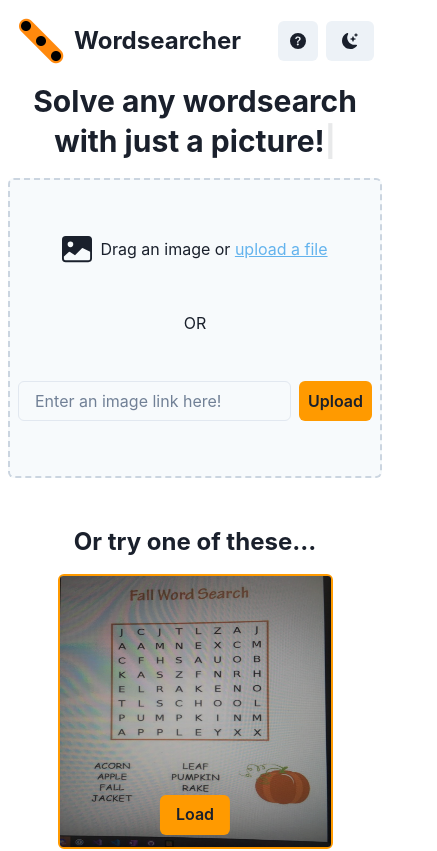
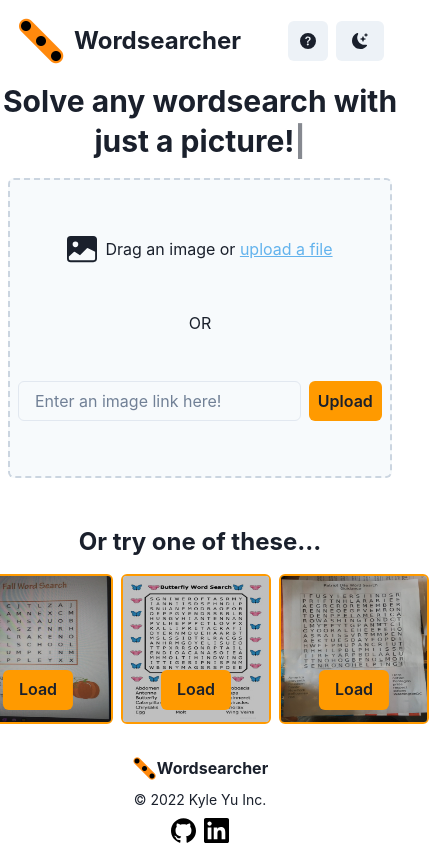
Before and after one commit to Gystre/wordsearcher-web, a Next.js app in the folder web/: page / in a window 390 px wide. Shown: the top 851 px of the page, 437 px wide, since content can reach past the window. Built offline with nearby package versions, Linux system fonts and the light colour scheme.

Commit message:
add some text and remove circle and fix link in footer

```diff
--- a/web/components/ExampleBox.tsx
+++ b/web/components/ExampleBox.tsx
@@ -1,4 +1,4 @@
-import { Box, Button, Link, useMediaQuery } from "@chakra-ui/react";
+import { Box, Button, Link } from "@chakra-ui/react";
 import Image from "next/image";
 import NextLink from "next/link";
 import React from "react";
@@ -9,16 +9,13 @@ interface ExampleBoxProps {
 }
 
 export const ExampleBox: React.FC<ExampleBoxProps> = ({ href, imageUrl }) => {
-    const [isMobile] = useMediaQuery("(max-width: 768px)");
-
-    const size = isMobile ? 275 : 150;
+    const size = 150;
 
     return (
         <NextLink href={href} passHref>
             <Link>
                 <Box
-                    mr={isMobile ? 0 : 2}
-                    mb={isMobile ? 2 : 0}
+                    mr={2}
                     position="relative"
                     width={size}
                     height={size}
@@ -33,6 +30,7 @@ export const ExampleBox: React.FC<ExampleBoxProps> = ({ href, imageUrl }) => {
                         style={{
                             filter: "brightness(75%)",
                             borderRadius: "3px",
+                            userSelect: "none",
                         }}
                         draggable={false}
                         alt="Example wordsearch solve"
--- a/web/components/Footer.tsx
+++ b/web/components/Footer.tsx
@@ -9,7 +9,6 @@ import {
 import Image from "next/image";
 import Link from "next/link";
 import React from "react";
-import { Circle } from "./Circle";
 import { GithubIcon } from "./GithubIcon";
 import { LinkedinIcon } from "./LinkedinIcon";
 
@@ -25,27 +24,28 @@ export const Footer: React.FC<FooterProps> = ({}) => {
         <Flex
             align="center"
             justifyContent="space-between"
-            // direction={isMobile ? "column" : "row"}
+            direction={isMobile ? "column" : "row"}
             m="auto"
             py={8}
             maxW={800}
         >
-            <Link href="/">
+            <Link href="/" passHref>
+                <a>
                     <Flex align="center" cursor="pointer">
-                    <Image src="/logo.png" alt="logo" width={25} height={25} />
+                        <Image
+                            src="/logo.png"
+                            alt="logo"
+                            width={25}
+                            height={25}
+                        />
                         <Heading size="sm" userSelect="none">
                             Wordsearcher
                         </Heading>
                     </Flex>
+                </a>
             </Link>
 
-            <Box ml={2} />
-            {!isMobile ? (
-                <>
-                    <Circle radius={8} color={iconColor} />
-                    <Box ml={2} />
-                </>
-            ) : null}
+            <Box ml={isMobile ? 0 : 2} mt={isMobile ? 2 : 0} />
 
             <a
                 href="https://gystre.github.io/"
@@ -57,14 +57,9 @@ export const Footer: React.FC<FooterProps> = ({}) => {
                 </Text>
             </a>
 
-            <Box ml={2} />
-            {!isMobile ? (
-                <>
-                    <Circle radius={8} color={iconColor} />
-                    <Box ml={2} />
-                </>
-            ) : null}
+            <Box ml={isMobile ? 0 : 2} mt={isMobile ? 2 : 0} />
 
+            <Flex>
                 <a
                     href="https://github.com/gystre"
                     target="_blank"
@@ -81,5 +76,6 @@ export const Footer: React.FC<FooterProps> = ({}) => {
                     <LinkedinIcon size={25} color={iconColor} />
                 </a>
             </Flex>
+        </Flex>
     );
 };
--- a/web/pages/_app.tsx
+++ b/web/pages/_app.tsx
@@ -1,7 +1,7 @@
 import { ChakraProvider } from "@chakra-ui/react";
 import type { AppProps } from "next/app";
 import ReactGA from "react-ga4";
-import theme from "../theme";
+import theme from "../utils/theme";
 
 ReactGA.initialize(process.env.NEXT_PUBLIC_GA_TRACKING_ID);
 ReactGA.send("pageview");
--- a/web/pages/index.tsx
+++ b/web/pages/index.tsx
@@ -13,7 +13,6 @@ import {
     useToast,
 } from "@chakra-ui/react";
 import { useFormik } from "formik";
-import { motion } from "framer-motion";
 import type { NextPage } from "next";
 import Head from "next/head";
 import { useRouter } from "next/router";
@@ -23,9 +22,9 @@ import { BsFillImageFill } from "react-icons/bs";
 import ReactTyped from "react-typed";
 import { ExampleBox } from "../components/ExampleBox";
 import { Layout } from "../components/Layout";
-import theme from "../theme";
 import { errorAnim } from "../utils/errorAnim";
 import { ErrorCode } from "../utils/ErrorCode";
+import theme from "../utils/theme";
 import { uploadToB2 } from "../utils/uploadToB2";
 import { validateUrl } from "../utils/validateUrl";
 
@@ -63,6 +62,12 @@ const otherText = [
     "Hmph! (︶︹︺)",
     "(＾• ω •＾)",
     "I'M DROWNING AAGHATPHTHGHTATHGPAHTGPHATG ‿︵‿︵‿︵‿ヽ(°□° )ノ︵‿︵‿︵‿︵",
+    "Keep your back straight! (￣ー￣)",
+    "Stay hydrated! 💧🍼",
+    "Don't forget to eat! 🍔🍟",
+    "Stay alive! 🧠",
+    "Don't die! 💀",
+    "ඞ🔪ඞ",
 ];
 
 const Home: NextPage = () => {
@@ -423,6 +428,16 @@ const Home: NextPage = () => {
             </Head>
             <ColorModeScript initialColorMode={theme.config.initialColorMode} />
 
+            {/*
+            FUTURE KYLE
+            still won't load on my phone
+            try to find an in html console to debug on phone
+            eruda is one but doesn't work with react
+            might have to make issue on chakra github
+
+            also maybe bring back the column layout for the example boxes, need to see how it'll look like on my phone first
+            */}
+
             <Heading mb={2}>
                 <ReactTyped
                     strings={currentText}
@@ -431,7 +446,7 @@ const Home: NextPage = () => {
                             setCurrentText(otherText);
                     }}
                     backDelay={currentText === firstText ? 8000 : 2000}
-                    startDelay={1000} // only affects first time, other strings in the array will start immediately
+                    startDelay={1000} // bug: only affects first time, other strings in the array will start immediately
                     typeSpeed={30}
                     backSpeed={60}
                     loop
@@ -455,7 +470,7 @@ const Home: NextPage = () => {
                         align="center"
                         justifyContent="space-evenly"
                         basis="100%"
-                        as={motion.div}
+                        // as={motion.div}
                         animation={error ? errorAnim : ""}
                     >
                         <input {...getInputProps()} ref={dropzoneRef} />
@@ -468,7 +483,7 @@ const Home: NextPage = () => {
             <Heading size="lg" mt={2} mb={4}>
                 Or try one of these...
             </Heading>
-            <Flex direction={isMobile ? "column" : "row"}>
+            <Flex>
                 <ExampleBox href="/solve/ndczs2gv" imageUrl="/ex1.jpg" />
                 <ExampleBox href="/solve/3qyg2qth" imageUrl="/ex2.jpg" />
                 <ExampleBox href="/solve/artxgozs" imageUrl="/ex3.jpg" />
```
Also changed, not shown: web/utils/theme.ts (renamed from web/theme.ts), 2 other files (tests, documents, lock files or other folders). Lines whose indentation alone changed are shown as unchanged.
